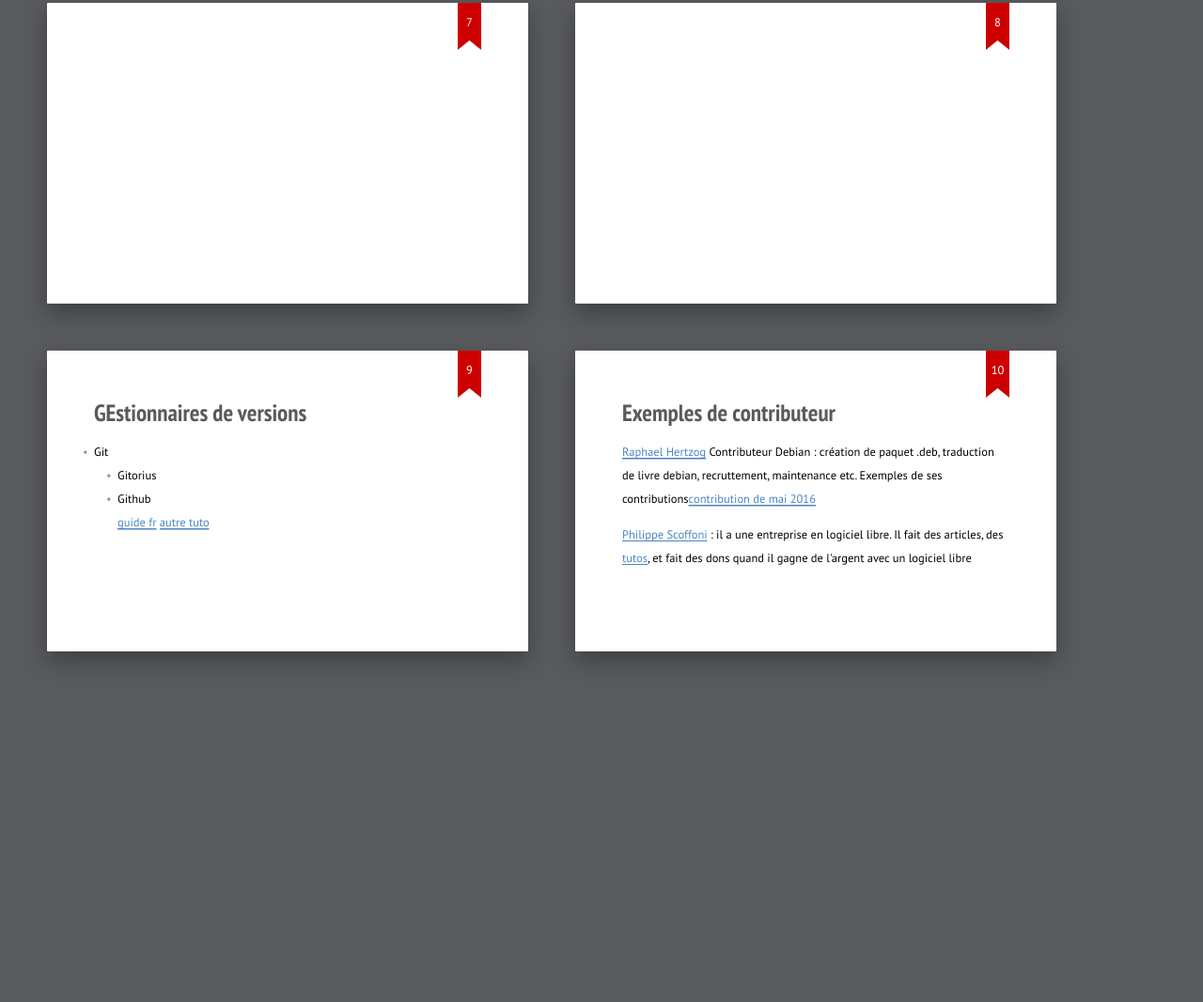
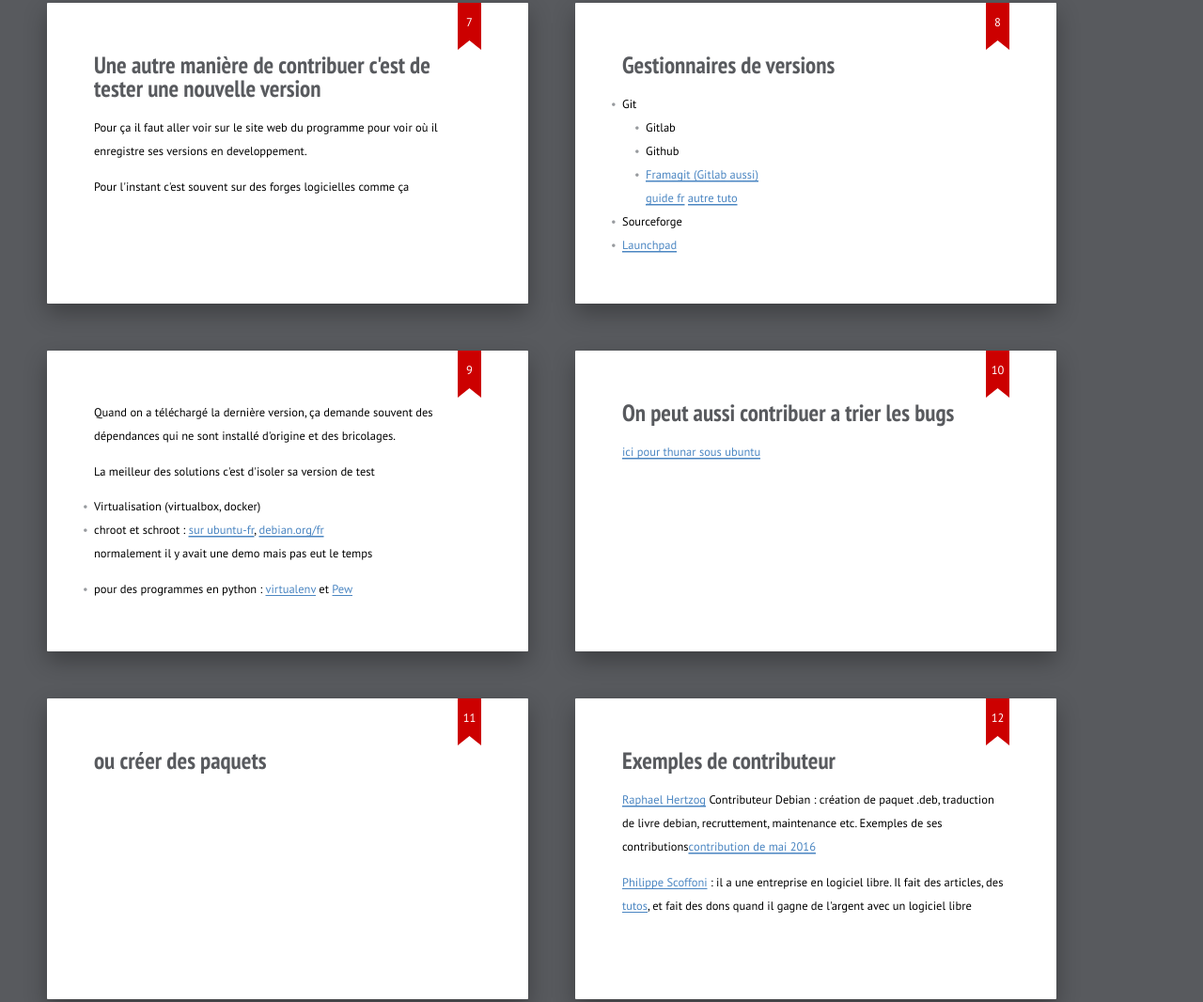
Before and after one commit to djnamurlug/contribuer, a plain HTML site: page index.html in a window 1280 px wide. Shown: the part 1281-2347 px from the top of the page at 94% size. Before the commit the page ends 2024 px from the top, so only its background shows below. Drawn offline with Linux system fonts and the light colour scheme.

Commit message:
exemples test

```diff
--- a/index.html
+++ b/index.html
@@ -10,12 +10,14 @@
 <body class="shower list">
 	<header class="caption">
 		<h1>Contribuer aux logiciels libres</h1>
-		<p>DJ / Namurlug 25/06/2016</p>
+		<p>DJ / Namurlug 28/06/2016</p>
 	</header>
 	<section class="slide" id="cover">
 		<h2>Contribuer aux logiciels libres</h2>
+		<p></p>
+		<p></p>
 		<p>DJ / Namurlug 2016</p>
-		<img src="pictures/namurlug.png" alt="" class="cover">
+		<img src="pictures/path4167_b.png" alt="" class="cover">
 		<!--
 			To apply styles to the certain slides
 			set slide ID to get needed elements
@@ -23,20 +25,20 @@
 		<style>
 			#cover h2 {
 				margin:30px 0 0;
-				color:#FFF;
+
 				text-align:center;
 				font-size:70px;
 				}
 			#cover p {
-				margin:10px 0 0;
+				margin:100px 0 0;
 				text-align:center;
-				color:#FFF;
 				font-style:italic;
 				font-size:20px;
 				}
 				#cover p a {
 					color:#FFF;
 					}
+				margin :
 		</style>
 	</section>
 		<!-- evangelisme -->
@@ -85,19 +87,40 @@
 
 			<!-- dev -->
 	<section class="slide">
+		<h2>Une autre manière de contribuer c'est de tester une nouvelle version</h2>
+		<p>Pour ça il faut aller voir sur le site web du programme pour voir où il enregistre ses versions en developpement.</p>
+		<p>Pour l'instant c'est souvent sur des forges logicielles comme ça</p>
 	</section>
 	<section class="slide">
-	</section>
-	<section class="slide">
-		<h2>GEstionnaires de versions</h2>
+		<h2>Gestionnaires de versions</h2>
 		<ul>
 			<li>Git</li>
 				<ul>
-					<li>Gitorius</li>
+					<li>Gitlab</li>
 					<li>Github</li>
+					<li><a href="https://framagit.org/">Framagit (Gitlab aussi)</a></li>
 					<a href="http://rogerdudler.github.io/git-guide/index.fr.html">guide fr</a> <a href="http://christopheducamp.com/2013/12/15/github-pour-nuls-partie-1/">autre tuto</a>
 				</ul>
+			<li>Sourceforge</li>
+			<li><a href="http://launchpad.net/">Launchpad</a></li>
 		</ul>
+	</section>
+	<section class="slide">
+		<p>Quand on a téléchargé la dernière version, ça demande souvent des dépendances qui ne sont installé d'origine et des bricolages.</p>
+		<p>La meilleur des solutions c'est d'isoler sa version de test</p>
+		<ul>
+			<li>Virtualisation (virtualbox, docker)</li>
+			<li>chroot et schroot : <a href="https://doc.ubuntu-fr.org/schroot">sur ubuntu-fr</a>, <a href="https://wiki.debian.org/fr/Chroot">debian.org/fr</a></li>
+			<p>normalement il y avait une demo mais pas eut le temps</p>
+			<li>pour des programmes en python : <a href="http://sametmax.com/les-environnement-virtuels-python-virtualenv-et-virtualenvwrapper/">virtualenv</a> et <a href="http://sametmax.com/mieux-que-python-virtualenvwrapper-pew/">Pew</a></li>
+		</ul>
+	</section>
+	<section class="slide">
+		<h2>On peut aussi contribuer a trier les bugs</h2>
+		<a href="https://bugs.launchpad.net/bugs/+bugs?field.searchtext=thunar&search=Search+Bug+Reports&field.scope=all&field.scope.target=">ici pour thunar sous ubuntu</a></a>
+	</section>
+	<section class="slide">
+		<h2>ou créer des paquets</h2>
 	</section>
 	<section class="slide">
 		<h2>Exemples de contributeur</h2>
```
